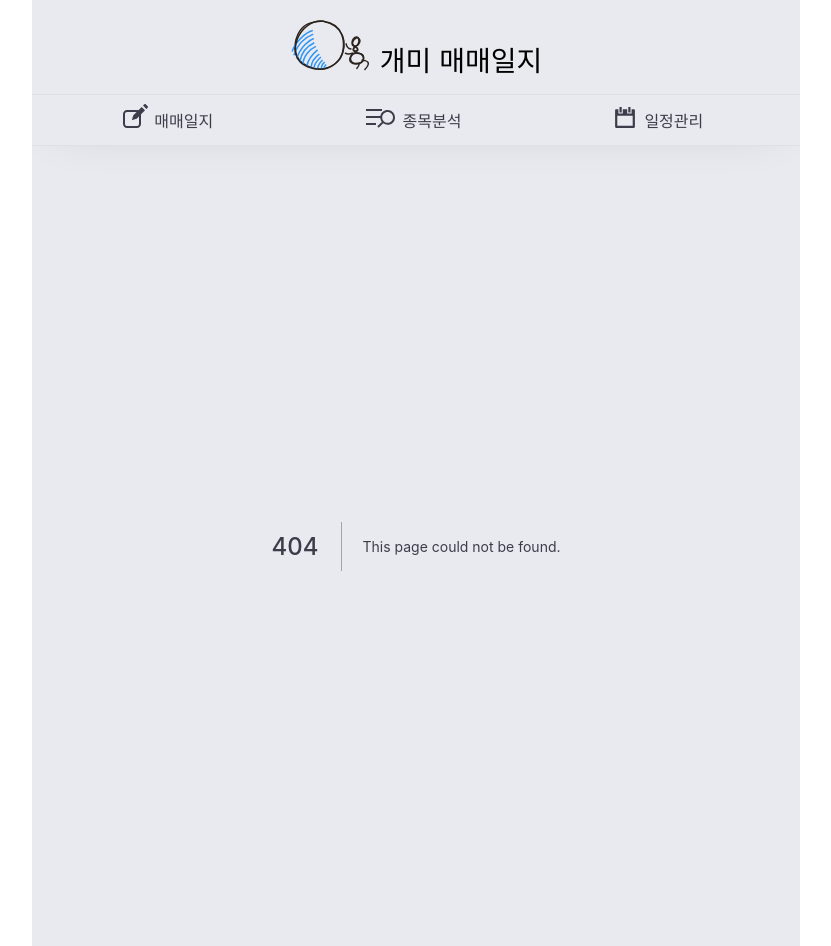
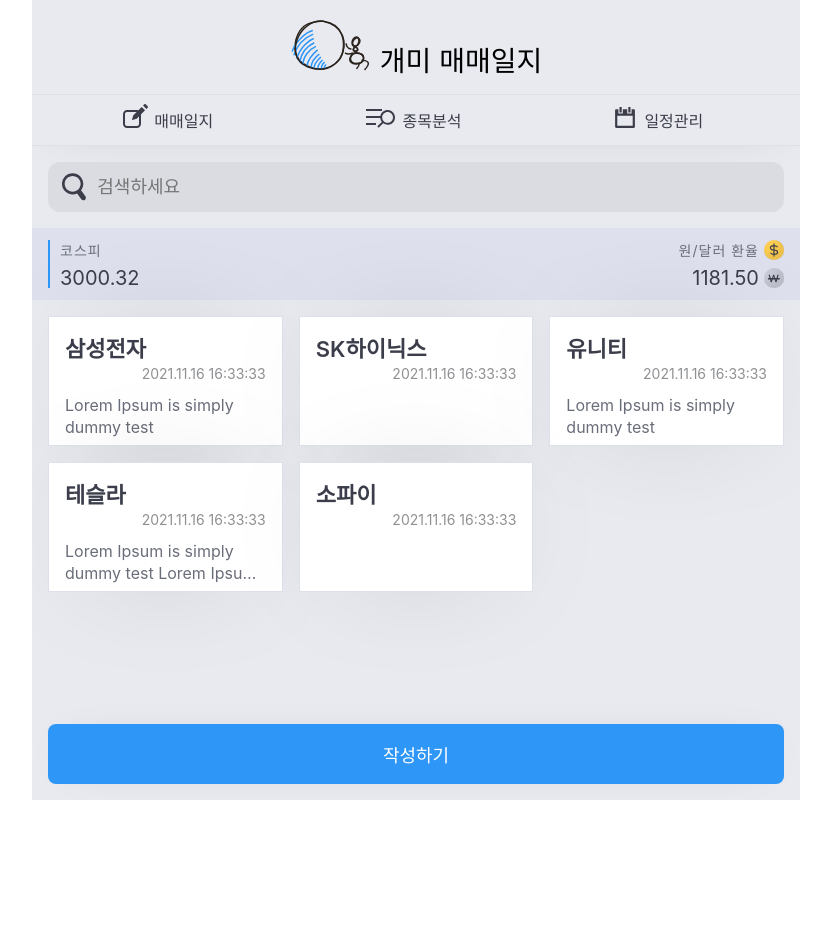
Before and after one commit to uu29/trading-log, a Next.js app: page /reports in a window 1280 px wide. Before the commit this address had no page. Shown: the whole page, without its empty margins (224-1055 px from the left). After the commit the page ends 800 px from the top, so only its background shows below. Built offline with nearby package versions, Linux system fonts and the light colour scheme.

Commit message:
create: reports 페이지

```diff
--- /dev/null
+++ b/components/AddBtn.tsx
@@ -0,0 +1,26 @@
+import styled from "@emotion/styled";
+
+const AddBtn = () => <Btn type="button">작성하기</Btn>;
+
+const Btn = styled.button`
+  margin: 1.6rem;
+  position: absolute;
+  z-index: 1;
+  left: 0;
+  bottom: 0;
+  width: calc(100% - 3.2rem);
+  display: block;
+  height: 6rem;
+  font-size: 1.8rem;
+  border-radius: 0.8rem;
+  background: #2d96f6;
+  color: #fff;
+  text-align: center;
+  transition: all 0.2s;
+  box-shadow: 0 0 4rem -2rem rgba(0, 0, 0, 0.15);
+  &:hover {
+    background: #238cee;
+  }
+`;
+
+export default AddBtn;
--- a/components/Nav.tsx
+++ b/components/Nav.tsx
@@ -13,7 +13,7 @@ const Nav = () => (
     <nav>
       <Mn>
         <li>
-          <Link href="/daily-log">
+          <Link href="/">
             <a>
               <IcWrap style={{ margin: "-.7rem .4rem 0 0" }}>
                 <IcTdLog />
--- /dev/null
+++ b/components/SearchBar.tsx
@@ -0,0 +1,39 @@
+import styled from "@emotion/styled";
+
+const SearchBar = () => (
+  <BarWrap>
+    <IcSearch />
+    <input type="text" value="" placeholder="검색하세요" />
+  </BarWrap>
+);
+
+const BarWrap = styled.div`
+  margin: 1.6rem;
+  background: #dadce2;
+  display: flex;
+  align-items: center;
+  padding: 0.5rem;
+  border-radius: 1.2rem;
+  overflow: hidden;
+
+  > input {
+    height: 4rem;
+    display: inline-block;
+    width: 100%;
+    border: 0 none;
+    outline: 0 none;
+    background-color: transparent;
+    font-size: 1.8rem;
+    margin-left: 0.2rem;
+  }
+`;
+
+const IcSearch = styled.div`
+  margin: 0 0.8rem;
+  width: 2.8rem;
+  height: 2.8rem;
+  background: url(/images/ic_search.svg) no-repeat center;
+  background-size: contain;
+`;
+
+export default SearchBar;
--- /dev/null
+++ b/pages/reports.tsx
@@ -0,0 +1,130 @@
+import styled from "@emotion/styled";
+import SearchBar from "components/SearchBar";
+import AddBtn from "components/AddBtn";
+import { IcDollar, IcWon } from "svgs";
+
+const data = [
+  { title: "삼성전자", reg_date: "2021.11.16 16:33:33", text: "Lorem Ipsum is simply dummy test" },
+  { title: "SK하이닉스", reg_date: "2021.11.16 16:33:33", text: "" },
+  { title: "유니티", reg_date: "2021.11.16 16:33:33", text: "Lorem Ipsum is simply dummy test" },
+  { title: "테슬라", reg_date: "2021.11.16 16:33:33", text: "Lorem Ipsum is simply dummy test Lorem Ipsum is simply dummy test" },
+  { title: "소파이", reg_date: "2021.11.16 16:33:33", text: "" },
+];
+
+const Index = () => {
+  return (
+    <IdxWrap>
+      <LeftCont>
+        <dt>코스피</dt>
+        <dd>3000.32</dd>
+      </LeftCont>
+      <RightCont>
+        <dt>
+          <IcWrap>
+            원/달러 환율
+            <IcDollar />
+          </IcWrap>
+        </dt>
+        <dd>
+          <IcWrap>
+            1181.50
+            <IcWon />
+          </IcWrap>
+        </dd>
+      </RightCont>
+    </IdxWrap>
+  );
+};
+
+const IcWrap = styled.span`
+  display: inline-flex;
+  align-items: center;
+  > svg {
+    margin-left: 0.5rem;
+  }
+`;
+
+const IdxWrap = styled.div`
+  display: flex;
+  justify-content: space-between;
+  background: #dee1ed;
+  padding: 1.2rem 1.6rem;
+  dt {
+    color: #6a6e7a;
+    font-size: 1.4rem;
+    margin-bottom: 0.8rem;
+    letter-spacing: 0.1rem;
+  }
+  dd {
+    font-size: 2rem;
+    line-height: 1;
+  }
+`;
+
+const LeftCont = styled.dl`
+  border-left: 2px solid #2d96f6;
+  padding-left: 1rem;
+`;
+
+const RightCont = styled.dl`
+  text-align: right;
+`;
+
+const Reports = () => {
+  return (
+    <div>
+      <SearchBar />
+      <Index />
+      <Grid>
+        {data.map((t, i) => (
+          <dl key={i}>
+            <Title>{t.title}</Title>
+            <RegDate>{t.reg_date}</RegDate>
+            <Text>{t.text}</Text>
+          </dl>
+        ))}
+      </Grid>
+      <AddBtn />
+    </div>
+  );
+};
+
+const Grid = styled.div`
+  display: grid;
+  gap: 1.6rem;
+  grid-template-columns: repeat(3, 1fr);
+  margin: 1.6rem;
+  > dl {
+    background: #fff;
+    height: 13rem;
+    padding: 1.4rem 1.6rem;
+    border: 1px solid #dee0e9;
+    box-shadow: 0 0 12rem -5rem rgba(0, 0, 0, 0.4);
+  }
+`;
+
+const Title = styled.dt`
+  font-size: 2.2rem;
+  font-weight: 600;
+`;
+
+const RegDate = styled.dd`
+  margin: 0.2rem 0 1.2rem;
+  float: right;
+  color: #8f9093;
+  font-size: 1.4rem;
+`;
+
+const Text = styled.dd`
+  clear: both;
+  display: -webkit-box;
+  -webkit-line-clamp: 2;
+  -webkit-box-orient: vertical;
+  color: #6a6e7a;
+  line-height: 1.4;
+  white-space: normal;
+  overflow: hidden;
+  text-overflow: ellipsis;
+`;
+
+export default Reports;
--- /dev/null
+++ b/svgs/IcDollar.tsx
@@ -0,0 +1,26 @@
+const IcDollar = () => (
+  <svg width="20" height="20" viewBox="0 0 20 20" fill="none" xmlns="http://www.w3.org/2000/svg">
+    <g filter="url(#filter0_i_91_12942)">
+      <circle cx="10" cy="10" r="10" fill="#FFCE51" />
+    </g>
+    <path
+      d="M6.42859 12.8571C7.14287 13.5714 8.57145 14.2857 10 14.2857M10 14.2857C11.7857 14.2857 13.5714 13.9286 13.5714 12.1428C13.5714 10.3571 11.8211 9.99998 10 9.99998M10 14.2857V9.99998M10 14.2857V16.4286M10 9.99998C8.2143 9.99998 6.42859 9.64284 6.42859 7.85713C6.42859 6.07141 8.2143 5.71427 10 5.71427M10 9.99998V5.71427M10 5.71427C11.4286 5.71427 12.8572 6.42855 13.5714 7.14284M10 5.71427V3.57141"
+      stroke="#3B3E4A"
+      strokeWidth="1.2"
+    />
+    <defs>
+      <filter id="filter0_i_91_12942" x="-5" y="-5" width="25" height="25" filterUnits="userSpaceOnUse" colorInterpolationFilters="sRGB">
+        <feFlood floodOpacity="0" result="BackgroundImageFix" />
+        <feBlend mode="normal" in="SourceGraphic" in2="BackgroundImageFix" result="shape" />
+        <feColorMatrix in="SourceAlpha" type="matrix" values="0 0 0 0 0 0 0 0 0 0 0 0 0 0 0 0 0 0 127 0" result="hardAlpha" />
+        <feOffset dx="-5" dy="-5" />
+        <feGaussianBlur stdDeviation="4" />
+        <feComposite in2="hardAlpha" operator="arithmetic" k2="-1" k3="1" />
+        <feColorMatrix type="matrix" values="0 0 0 0 0 0 0 0 0 0 0 0 0 0 0 0 0 0 0.08 0" />
+        <feBlend mode="normal" in2="shape" result="effect1_innerShadow_91_12942" />
+      </filter>
+    </defs>
+  </svg>
+);
+
+export default IcDollar;
--- /dev/null
+++ b/svgs/IcWon.tsx
@@ -0,0 +1,27 @@
+const IcWon = () => (
+  <svg width="20" height="20" viewBox="0 0 20 20" fill="none" xmlns="http://www.w3.org/2000/svg">
+    <g filter="url(#filter0_i_91_12943)">
+      <circle cx="10" cy="10" r="10" fill="#C9CCD8" />
+    </g>
+    <path
+      fillRule="evenodd"
+      clipRule="evenodd"
+      d="M12.207 11.4643L11.9448 12.507L11.6207 11.4643H12.207ZM13.7469 9.96428L14.6861 6.73828H13.3956L12.5843 9.96428H11.1546L10.1521 6.73828H9.11272L8.10908 9.96428H6.71746L5.86914 6.73828H4.58566L5.52185 9.96428H3.92859V11.4643H5.95716L6.77595 14.2857H7.82227L8.70311 11.4643H10.5376L11.4425 14.2857H12.4888L13.3102 11.4643H15.7143V9.96428H13.7469ZM10.0565 9.96428L9.60798 8.56585L9.1714 9.96428H10.0565ZM7.64241 11.4643L7.35491 12.3884L7.1119 11.4643H7.64241Z"
+      fill="#3B3E4A"
+    />
+    <defs>
+      <filter id="filter0_i_91_12943" x="-5" y="-5" width="25" height="25" filterUnits="userSpaceOnUse" colorInterpolationFilters="sRGB">
+        <feFlood floodOpacity="0" result="BackgroundImageFix" />
+        <feBlend mode="normal" in="SourceGraphic" in2="BackgroundImageFix" result="shape" />
+        <feColorMatrix in="SourceAlpha" type="matrix" values="0 0 0 0 0 0 0 0 0 0 0 0 0 0 0 0 0 0 127 0" result="hardAlpha" />
+        <feOffset dx="-5" dy="-5" />
+        <feGaussianBlur stdDeviation="4" />
+        <feComposite in2="hardAlpha" operator="arithmetic" k2="-1" k3="1" />
+        <feColorMatrix type="matrix" values="0 0 0 0 0 0 0 0 0 0 0 0 0 0 0 0 0 0 0.08 0" />
+        <feBlend mode="normal" in2="shape" result="effect1_innerShadow_91_12943" />
+      </filter>
+    </defs>
+  </svg>
+);
+
+export default IcWon;
--- a/svgs/index.ts
+++ b/svgs/index.ts
@@ -2,5 +2,7 @@ import IcCal from "./IcCal";
 import IcRep from "./IcRep";
 import IcTdLog from "./IcTdLog";
 import Logo from "./Logo";
+import IcDollar from "./IcDollar";
+import IcWon from "./IcWon";
 
-export { IcCal, IcRep, IcTdLog, Logo };
+export { IcCal, IcRep, IcTdLog, Logo, IcDollar, IcWon };
```
Also changed, not shown: pages/index.tsx (+5 -61 lines).
